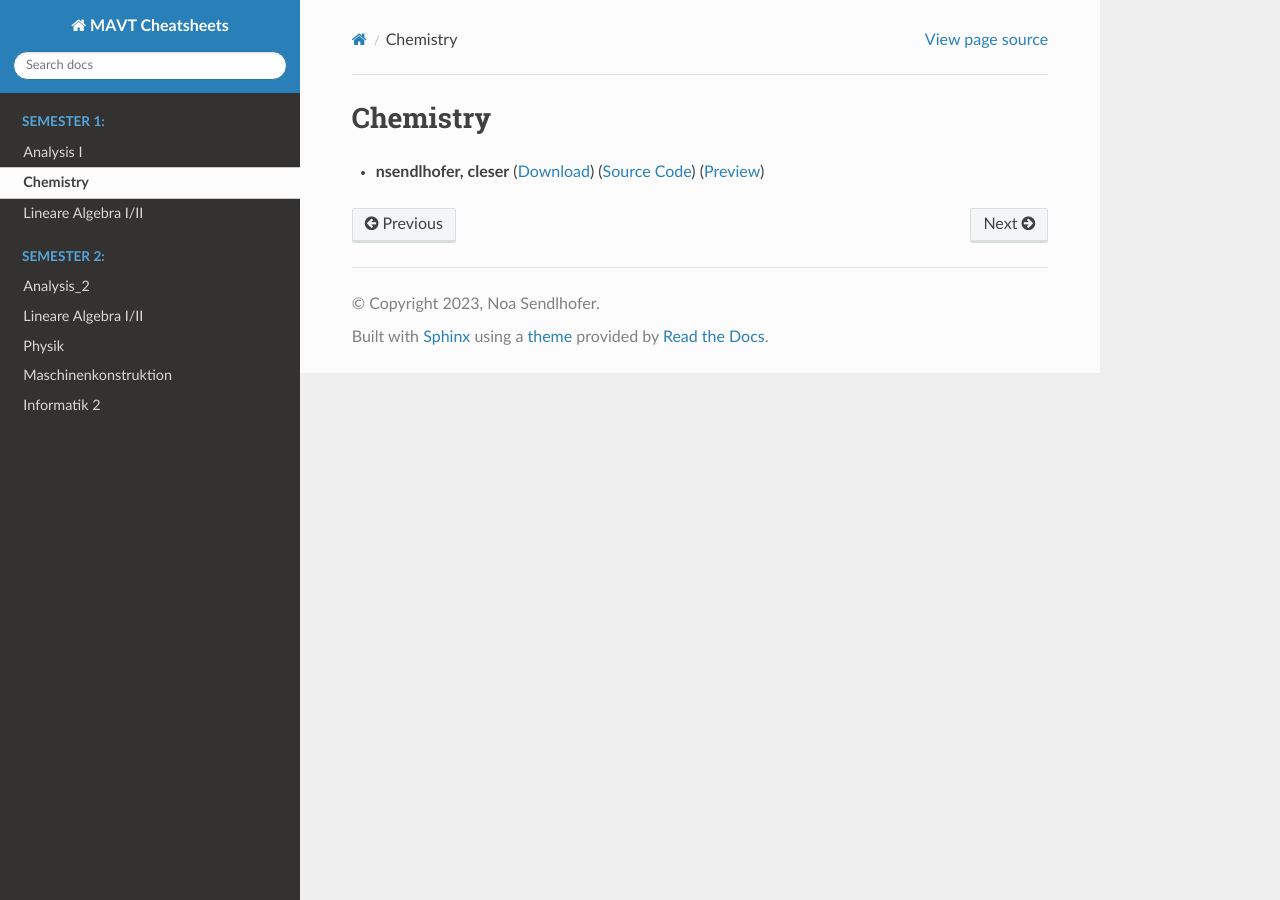
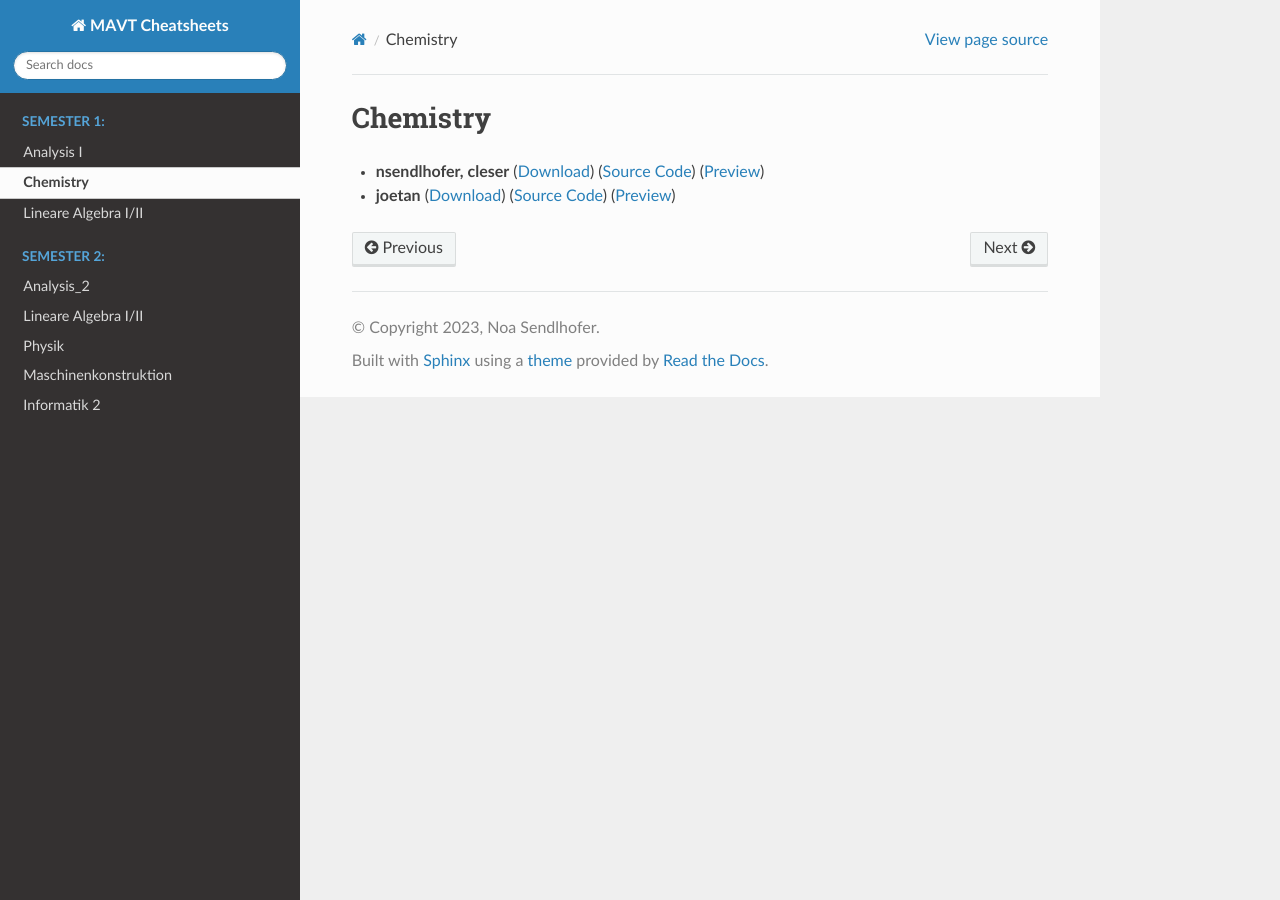
Before and after one commit to ETH-D-MAVT-Cheatsheets/eth-d-mavt-cheatsheets.github.io, a Sphinx documentation site: the page built from source/MAVT/semester_1/chemistry.rst, in a window 1280 px wide. Built offline with Sphinx 7.4.7 and the Read the Docs theme 2.0.0, drawn with Linux system fonts in a browser that asks for light colours.

Commit message:
Update chemistry.rst

```diff
--- a/source/MAVT/semester_1/chemistry.rst
+++ b/source/MAVT/semester_1/chemistry.rst
@@ -2,3 +2,5 @@ Chemistry
 =========
 
 - **nsendlhofer, cleser** (`Download <https://github.com/ETH-D-MAVT-Cheatsheets/Chemistry_Norris_2022/releases/latest/download/Chemistry_Norris_2022.pdf>`_) (`Source Code <https://github.com/ETHOS-Cheatsheets/Chemistry_Norris_2022>`_) (`Preview <https://github.com/ETHOS-Cheatsheets/Chemistry_Norris_2022/blob/gha-build/main.pdf>`_)
+
+- **joetan** (`Download <https://github.com/ETH-D-MAVT-Cheatsheets/Chemistry_Norris_2022/releases/latest/download/Chemistry_Norris_joetan.pdf>`_) (`Source Code <https://github.com/ETHOS-Cheatsheets/Chemistry_Norris_joetan>`_) (`Preview <https://github.com/ETHOS-Cheatsheets/Chemistry_Norris_joetan/blob/gha-build/main.pdf>`_)
```
